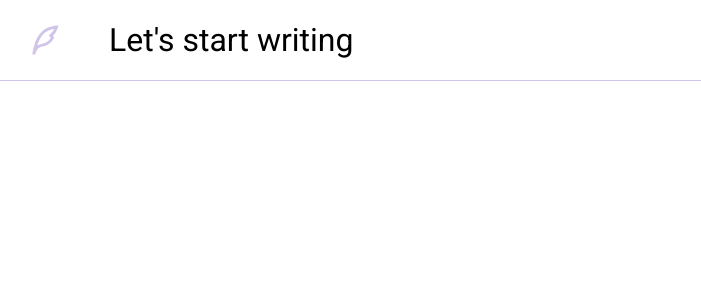
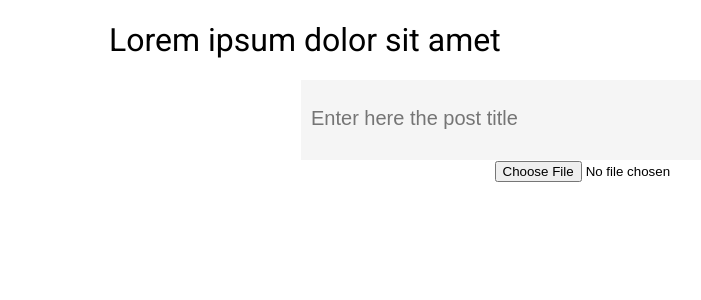
Before and after one commit to CarolinaMaffia/Lumos, a React (Create React App) app: page /Write in a window 1280 px wide. Shown: the top 300 px of the page, without its empty margins (19-720 px from the left). Built offline with nearby package versions, Linux system fonts and the light colour scheme.

Commit message:
Created basic structure for postHeader component

```diff
--- /dev/null
+++ b/src/components/createPost/CreatePost.js
@@ -0,0 +1,16 @@
+import React from 'react';
+import './CreatePost.scss';
+
+import TitleEntry from './../titleEntry';
+import PostHeader from './../postHeader';
+
+const CreatePost = () => {
+    return (
+        <div className="create-post">
+            <TitleEntry />
+            <PostHeader />
+        </div>
+    )
+}
+
+export default CreatePost;
--- /dev/null
+++ b/src/components/createPost/CreatePost.scss
@@ -0,0 +1,7 @@
+.create-post {
+    width: 50%;
+    height: 100vh;
+    display: flex;
+    flex-direction: column;
+   align-items: center;
+}
--- /dev/null
+++ b/src/components/createPost/index.js
@@ -0,0 +1,3 @@
+import CreatePost from './CreatePost';
+
+export default CreatePost;
--- /dev/null
+++ b/src/components/postHeader/PostHeader.js
@@ -0,0 +1,12 @@
+import React from 'react';
+import './PostHeader.scss';
+
+const PostHeader = () => {
+    return (
+        <div className="post-header">
+            <input type="file" className="input-file" accept="image/gif, image/jpeg, image/png" />
+        </div>
+    )
+}
+
+export default PostHeader;
--- /dev/null
+++ b/src/components/postHeader/index.js
@@ -0,0 +1,3 @@
+import PostHeader from './PostHeader';
+
+export default PostHeader;
--- /dev/null
+++ b/src/components/titleEntry/TitleEntry.js
@@ -0,0 +1,12 @@
+import React from 'react';
+import './TitleEntry.scss';
+
+const TitleEntry = () => {
+    return (
+        <div className="title-input-container">
+            <input className="title-input" placeholder="Enter here the post title" />
+        </div>
+    )
+}
+
+export default TitleEntry;
--- /dev/null
+++ b/src/components/titleEntry/TitleEntry.scss
@@ -0,0 +1,20 @@
+.title-input-container {
+    width: 100%;
+};
+
+.title-input {
+    width: 100%;
+	height: 80px;
+	padding: 6px 10px;
+	background-color: #F5F5F5;
+	border: none;
+	box-shadow: none;
+	box-sizing: border-box;
+	border-radius: 0;
+	outline: none;
+};
+
+.title-input::-webkit-input-placeholder {
+    font-size: 20px;
+    line-height: 3;
+};
--- /dev/null
+++ b/src/components/titleEntry/index.js
@@ -0,0 +1,3 @@
+import TitleEntry from './TitleEntry';
+
+export default TitleEntry;
--- a/src/screens/write/Write.js
+++ b/src/screens/write/Write.js
@@ -1,19 +1,21 @@
 import React from 'react';
 import './Write.scss';
-
+//
 import Logo from '../../utils/svg/quill.svg';
+import CreatePost from '../../components/createPost';
 
 const Write = () => {
     return <div className="write">
         <header className="header">
             <div className="logo">
-                <img src={Logo} alt="Lumos logo" className="logo-svg"/>
+                {/* <img src={Logo} alt="Lumos logo" className="logo-svg"/> */}
             </div>
             <div className="title-container">
-                <p className="title">Let's start writing</p>
+                <p className="title">Lorem ipsum dolor sit amet</p>
             </div>
         </header>
         <div className="write-content">
+            <CreatePost />
         </div>
     </div>
 };
--- a/src/screens/write/Write.scss
+++ b/src/screens/write/Write.scss
@@ -8,7 +8,6 @@
 .header {
     height: 10%;
     display: flex;
-    border-bottom: 1px solid #d1c4e9;
 }
 
 .logo {
@@ -33,4 +32,6 @@
 
 .write-content{
     height: 90%;
+    display: flex;
+    justify-content: center;
 }
```
Also changed, not shown: src/components/postHeader/PostHeader.scss (added).
